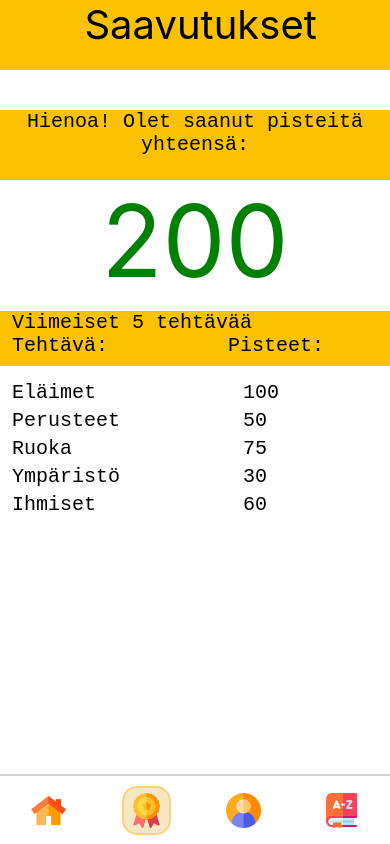
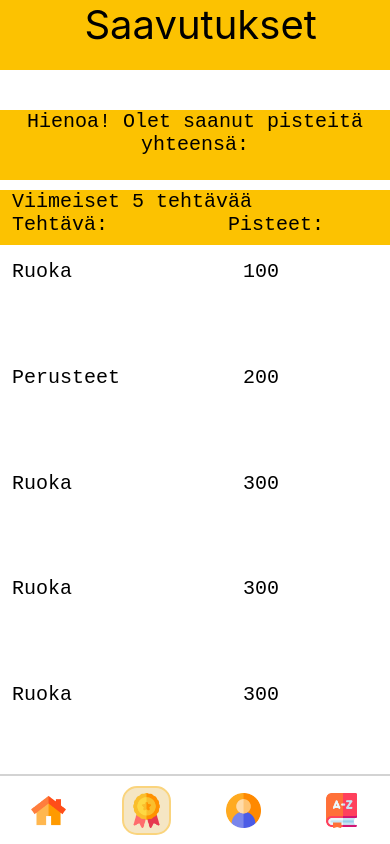
Before and after one commit to Quattrolingo/Mobiilikehitysprojekti, a React Native app: screen / in a window 390 px wide. Both pictures are taken after a click on the element 146 px from the left and 810 px from the top of the page. Built offline with nearby package versions, Linux system fonts and the light colour scheme.

Commit message:
saavutuksia

```diff
--- a/components/Achievements.js
+++ b/components/Achievements.js
@@ -1,21 +1,42 @@
 import { StatusBar } from 'expo-status-bar'
 import { StyleSheet, Text, View } from 'react-native'
-import { useState } from 'react'
+import { useState, useEffect } from 'react'
 import AsyncStorage from '@react-native-async-storage/async-storage';
 
 export default function Achievements() {
 
-var yhtpisteet = 200;
-var pisteet = 100;
-var pisteet1 = 50;
-var pisteet2 = 75;
-var pisteet3 = 30;
-var pisteet4 = 60;
-var tehtävä = 'Eläimet';
-var tehtävä1 = 'Perusteet';
-var tehtävä2 = 'Ruoka';
-var tehtävä3= 'Ympäristö';
-var tehtävä4 = 'Ihmiset';
+
+let yhtpisteet = [{nimi:'Ruoka', pisteet:'100'},{nimi:'Perusteet', pisteet:'200'},{nimi:'Ruoka', pisteet:'300'},{nimi:'Ruoka', pisteet:'300'},{nimi:'Ruoka', pisteet:'300'}];
+
+const [first, setfirst] = useState([{nimi:'', pisteet:''}])
+
+useEffect (() => {
+
+setFirstfivepoints()
+getFirstfivepoints()
+
+}, [])
+
+const setFirstfivepoints = async () => {
+  try{
+    await AsyncStorage.setItem('@Firstfivepoints', JSON.stringify(yhtpisteet))
+  } catch (e) {}
+}
+
+
+
+const getFirstfivepoints = async () => {
+  try{
+    const data = await AsyncStorage.getItem('@Firstfivepoints')
+    setfirst(JSON.parse(data))
+  } catch (e) {}
+}
+
+const getTotalpoints = async () => {
+  try{
+    await AsyncStorage.getItem('@Totalpoints')
+  } catch (e) {}
+}
 
 
 
@@ -23,31 +44,26 @@ return (
       <View style={AchievementStyles.container}>
         <Text style={AchievementStyles.headline}> Saavutukset</Text>
         <Text style={AchievementStyles.text}>Hienoa! Olet saanut pisteitä yhteensä:</Text>
-        <Text style={AchievementStyles.points}>{yhtpisteet}</Text>
+        <Text style={AchievementStyles.points}></Text>
 
         <View style={AchievementStyles.headline2}>
           <Text style={AchievementStyles.text2}> Viimeiset 5 tehtävää</Text>
           <Text style={AchievementStyles.text2}> Tehtävä:          Pisteet:</Text>
         </View>
 
-        <View style={AchievementStyles.headline1}>
-          <View style={AchievementStyles.inputWrap}>
-            <Text style={AchievementStyles.text1}> {tehtävä}</Text>
-            <Text style={AchievementStyles.text1}> {tehtävä1}</Text>
-            <Text style={AchievementStyles.text1}> {tehtävä2}</Text>
-            <Text style={AchievementStyles.text1}> {tehtävä3}</Text>
-            <Text style={AchievementStyles.text1}> {tehtävä4}</Text>
-          </View>
-
-          <View style={AchievementStyles.inputWrap}>
-            <Text style={AchievementStyles.text1}>    {pisteet}</Text>
-            <Text style={AchievementStyles.text1}>    {pisteet1}</Text>
-            <Text style={AchievementStyles.text1}>    {pisteet2}</Text>
-            <Text style={AchievementStyles.text1}>    {pisteet3}</Text>
-            <Text style={AchievementStyles.text1}>    {pisteet4}</Text>
-          </View>
-        </View>
-
+        {
+          first.map((item, index) => {
+            return (
+            <View key={index} style={AchievementStyles.headline1}>
+              <View style={AchievementStyles.inputWrap}>
+              <Text style={AchievementStyles.text1}> {item.nimi}</Text>
+              </View>
+              <View style={AchievementStyles.inputWrap}>
+              <Text style={AchievementStyles.text1}>    {item.pisteet}</Text>
+              </View>
+            </View>
+          )})
+        }
       </View>
     );
   }
```
